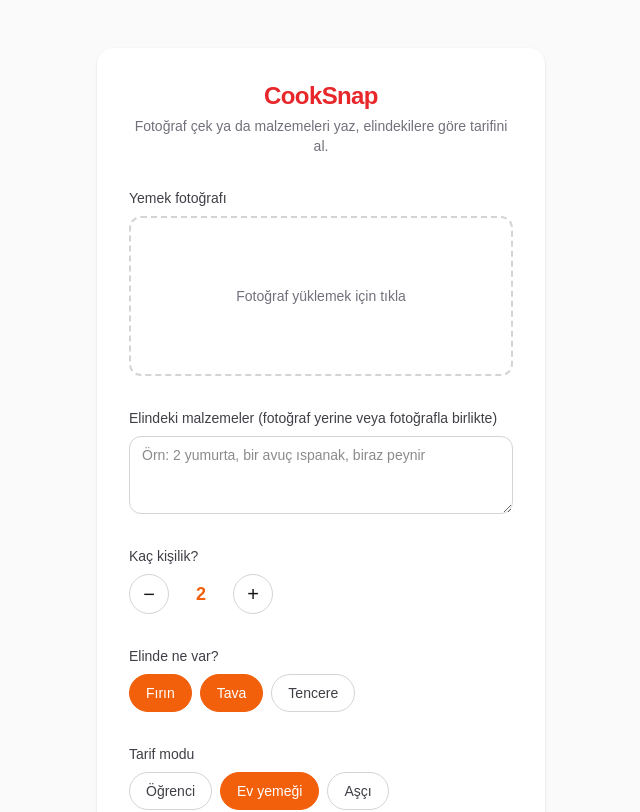
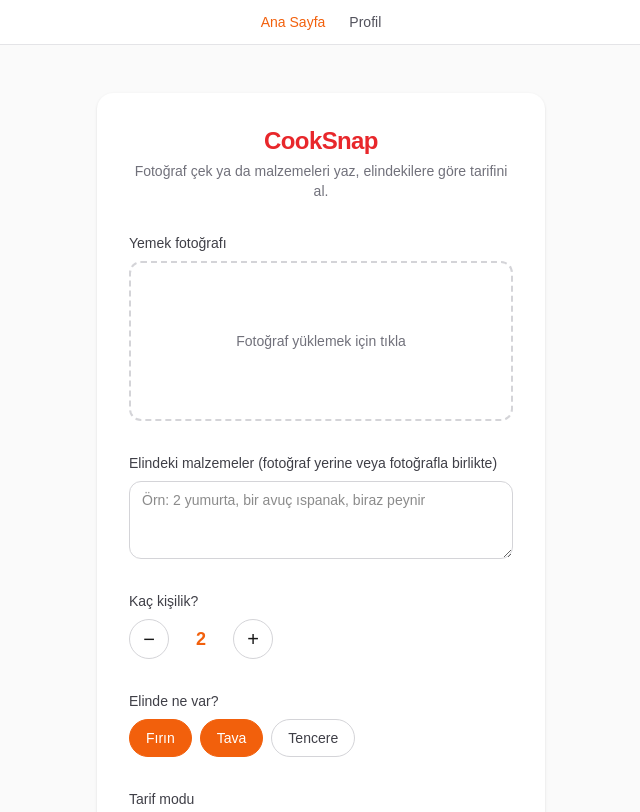
Before and after one commit to Kocayilmaz/cooksnap, a Next.js app: page / in a window 1280 px wide. Shown: the top 812 px of the page, without its empty margins (319-959 px from the left). Built offline with nearby package versions, Linux system fonts and the light colour scheme.

Commit message:
Ana sayfa ve profil arasinda gecis icin NavBar ekle

```diff
--- a/app/layout.tsx
+++ b/app/layout.tsx
@@ -1,6 +1,7 @@
 import type { Metadata } from "next";
 import { Geist, Geist_Mono } from "next/font/google";
 import StoreProvider from "@/lib/redux/StoreProvider";
+import NavBar from "@/components/NavBar";
 import "./globals.css";
 
 const geistSans = Geist({
@@ -29,7 +30,10 @@ export default function RootLayout({
       className={`${geistSans.variable} ${geistMono.variable} h-full antialiased`}
     >
       <body className="min-h-full flex flex-col">
-        <StoreProvider>{children}</StoreProvider>
+        <StoreProvider>
+          <NavBar />
+          {children}
+        </StoreProvider>
       </body>
     </html>
   );
--- /dev/null
+++ b/components/NavBar.tsx
@@ -0,0 +1,34 @@
+"use client";
+
+import Link from "next/link";
+import { usePathname } from "next/navigation";
+
+const LINKS = [
+  { href: "/", label: "Ana Sayfa" },
+  { href: "/profile", label: "Profil" },
+];
+
+export default function NavBar() {
+  const pathname = usePathname();
+
+  return (
+    <nav className="flex justify-center gap-6 border-b border-zinc-200 bg-white px-4 py-3 dark:border-zinc-800 dark:bg-zinc-950">
+      {LINKS.map((link) => {
+        const active = pathname === link.href;
+        return (
+          <Link
+            key={link.href}
+            href={link.href}
+            className={`text-sm font-medium transition-colors ${
+              active
+                ? "text-brand-orange"
+                : "text-zinc-600 hover:text-brand-orange dark:text-zinc-400"
+            }`}
+          >
+            {link.label}
+          </Link>
+        );
+      })}
+    </nav>
+  );
+}
```
